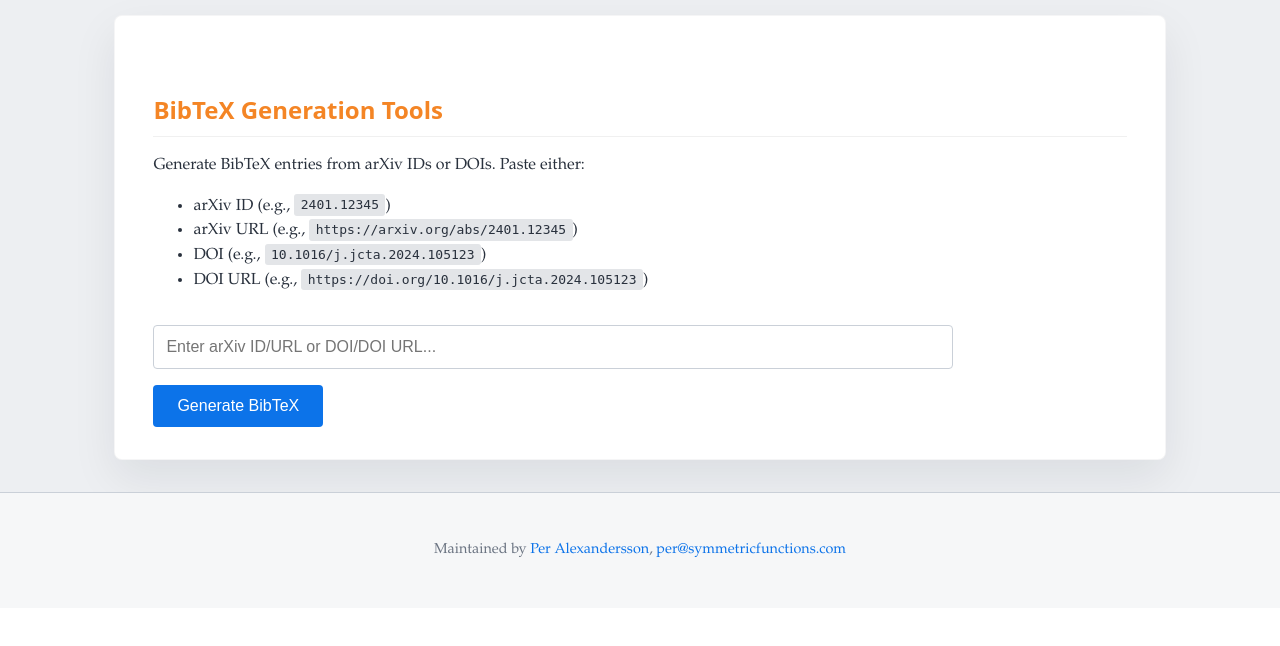
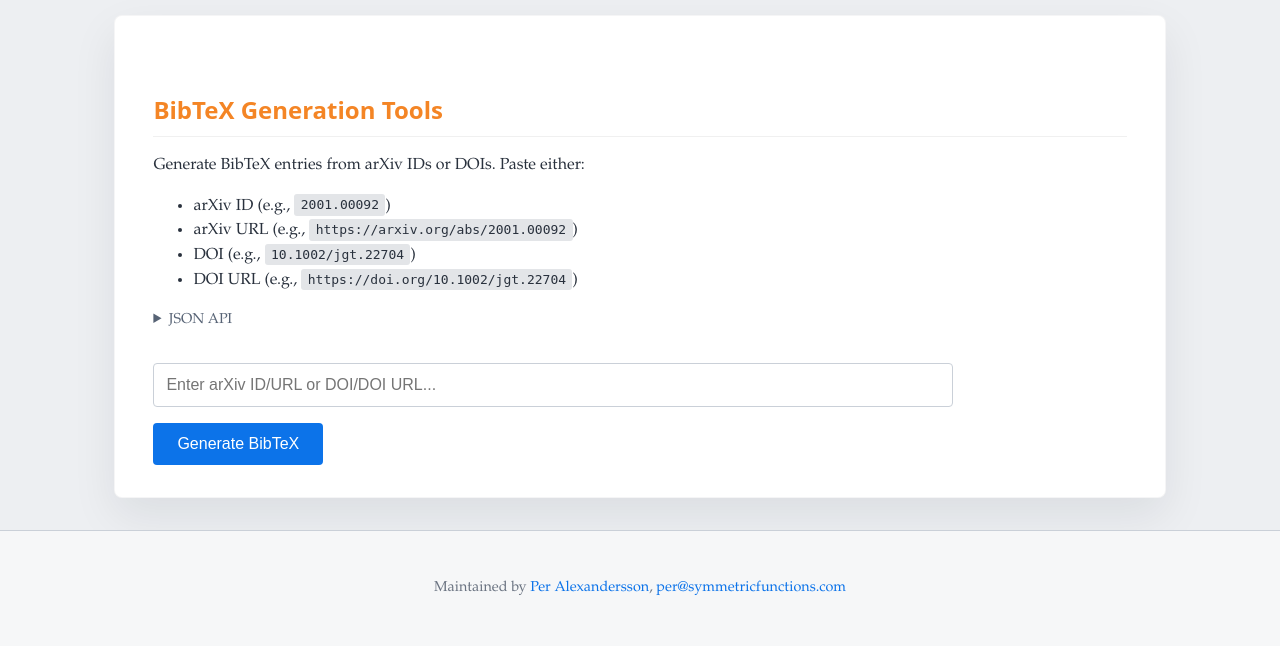
Before and after one commit to PerAlexandersson/arxiv.symmetricfunctions.com, a Flask app: page /tools in a window 1280 px wide. Shown: the part 265-911 px from the top of the page. Before the commit the page ends 823 px from the top, so only its background shows below. Run offline with Flask 3, Linux system fonts and the light colour scheme; parts of the project's set-up code (start-up, migrations or seed data) failed here and were passed over; some libraries are stand-ins or nearby versions.

Commit message:
Add JSON REST API for BibTeX and fix example DOIs
Add GET /api/bibtex.json?id=... or ?doi=... endpoint (CSRF-exempt)
for programmatic access. Refactor core logic into shared helper.
Update tools page examples to use real, working IDs/DOIs.

Co-Authored-By: Claude Opus 4.6 (1M context) <noreply@anthropic.com>

```diff
--- a/src/app.py
+++ b/src/app.py
@@ -483,113 +483,108 @@ def keyword_cloud():
                            symcat_suggestions=suggestions)
 
 
-@app.route('/api/generate-bibtex', methods=['POST'])
-def generate_bibtex_api():
-    """API endpoint to generate BibTeX from arXiv ID or DOI."""
-    data = request.get_json()
-    input_text = data.get('input', '').strip()
+def _generate_bibtex(input_text):
+    """Core BibTeX generation logic. Returns (result_dict, status_code)."""
+    import xml.etree.ElementTree as ET
 
     if not input_text:
-        return jsonify({'error': 'Please provide an arXiv ID or DOI'}), 400
+        return {'error': 'Please provide an arXiv ID or DOI'}, 400
 
-    # Try to parse as arXiv ID or URL
     arxiv_id = None
     doi = None
 
     # Check if it's an arXiv URL or ID
     if 'arxiv.org' in input_text.lower():
-        # Extract ID from URL
         match = re.search(r'arxiv\.org/(?:abs|pdf)/([0-9]+\.[0-9]+(?:v[0-9]+)?)', input_text, re.IGNORECASE)
         if match:
             arxiv_id = match.group(1)
     elif re.match(r'^[0-9]+\.[0-9]+(?:v[0-9]+)?$', input_text):
-        # Direct arXiv ID
         arxiv_id = input_text
 
-    # Check if it's a DOI or DOI URL
     if not arxiv_id:
         if 'doi.org/' in input_text.lower():
-            # Extract DOI from URL
             doi = input_text.split('doi.org/')[-1]
         elif re.match(r'^10\.\d+/', input_text):
-            # Direct DOI
             doi = input_text
 
     if arxiv_id:
-        # Fetch from our database
+        # Try local database first
         conn = get_db_connection()
         cursor = conn.cursor()
-
         cursor.execute("""
             SELECT id, arxiv_id, title, published_date, journal_ref, doi
-            FROM papers
-            WHERE arxiv_id LIKE %s
+            FROM papers WHERE arxiv_id LIKE %s
         """, (f"{arxiv_id}%",))
-
         paper = cursor.fetchone()
 
         if paper:
             paper['authors'] = get_paper_authors(cursor, paper['id'])
             cursor.close()
-
-            arxiv_bib = arxiv2bib(paper)
-            result = {'arxiv': arxiv_bib}
-
+            result = {'arxiv': arxiv2bib(paper)}
             if paper['doi']:
                 published_bib = doi2bib(paper['doi'], paper)
                 if published_bib:
                     result['published'] = published_bib
+            return result, 200
 
-            return jsonify(result)
-        else:
-            cursor.close()
-            # Fallback: fetch directly from arXiv API
-            try:
-                api_url = f"https://export.arxiv.org/api/query?id_list={arxiv_id}"
-                resp = requests.get(api_url, timeout=10)
-                resp.raise_for_status()
-                import xml.etree.ElementTree as ET
-                root = ET.fromstring(resp.text)
-                ns = {'atom': 'http://www.w3.org/2005/Atom',
-                      'arxiv': 'http://arxiv.org/schemas/atom'}
-                entry = root.find('atom:entry', ns)
-                if entry is None or entry.find('atom:title', ns) is None:
-                    return jsonify({'error': 'Paper not found on arXiv'}), 404
-                title = ' '.join(entry.find('atom:title', ns).text.split())
-                authors = [a.find('atom:name', ns).text
-                           for a in entry.findall('atom:author', ns)]
-                published = entry.find('atom:published', ns).text[:4]  # YYYY
-                doi_el = entry.find('arxiv:doi', ns)
-                doi_val = doi_el.text.strip() if doi_el is not None else None
-                journal_el = entry.find('arxiv:journal_ref', ns)
-                journal_val = journal_el.text.strip() if journal_el is not None else None
-                paper_data = {
-                    'arxiv_id': arxiv_id,
-                    'title': title,
-                    'authors': authors,
-                    'published_date': published,
-                    'journal_ref': journal_val,
-                    'doi': doi_val,
-                }
-                result = {'arxiv': arxiv2bib(paper_data)}
-                if doi_val:
-                    published_bib = doi2bib(doi_val, paper_data)
-                    if published_bib:
-                        result['published'] = published_bib
-                return jsonify(result)
-            except Exception as e:
-                logger.exception("arXiv API fallback failed for %s", arxiv_id)
-                return jsonify({'error': 'Paper not found in database and arXiv lookup failed'}), 404
+        cursor.close()
+        # Fallback: fetch directly from arXiv API
+        try:
+            api_url = f"https://export.arxiv.org/api/query?id_list={arxiv_id}"
+            resp = requests.get(api_url, timeout=10)
+            resp.raise_for_status()
+            root = ET.fromstring(resp.text)
+            ns = {'atom': 'http://www.w3.org/2005/Atom',
+                  'arxiv': 'http://arxiv.org/schemas/atom'}
+            entry = root.find('atom:entry', ns)
+            if entry is None or entry.find('atom:title', ns) is None:
+                return {'error': 'Paper not found on arXiv'}, 404
+            title = ' '.join(entry.find('atom:title', ns).text.split())
+            authors = [a.find('atom:name', ns).text
+                       for a in entry.findall('atom:author', ns)]
+            published = entry.find('atom:published', ns).text[:4]
+            doi_el = entry.find('arxiv:doi', ns)
+            doi_val = doi_el.text.strip() if doi_el is not None else None
+            journal_el = entry.find('arxiv:journal_ref', ns)
+            journal_val = journal_el.text.strip() if journal_el is not None else None
+            paper_data = {
+                'arxiv_id': arxiv_id, 'title': title, 'authors': authors,
+                'published_date': published, 'journal_ref': journal_val, 'doi': doi_val,
+            }
+            result = {'arxiv': arxiv2bib(paper_data)}
+            if doi_val:
+                published_bib = doi2bib(doi_val, paper_data)
+                if published_bib:
+                    result['published'] = published_bib
+            return result, 200
+        except Exception:
+            logger.exception("arXiv API fallback failed for %s", arxiv_id)
+            return {'error': 'Paper not found in database and arXiv lookup failed'}, 404
 
     elif doi:
-        # Fetch directly from DOI
         bibtex = doi2bib(doi)
         if bibtex:
-            return jsonify({'published': bibtex})
-        else:
-            return jsonify({'error': 'Failed to fetch BibTeX from DOI'}), 500
+            return {'published': bibtex}, 200
+        return {'error': 'Failed to fetch BibTeX from DOI'}, 500
 
-    return jsonify({'error': 'Could not parse input as arXiv ID or DOI'}), 400
+    return {'error': 'Could not parse input as arXiv ID or DOI'}, 400
+
+
+@app.route('/api/generate-bibtex', methods=['POST'])
+def generate_bibtex_api():
+    """POST endpoint for the tools page (requires CSRF)."""
+    data = request.get_json()
+    result, status = _generate_bibtex(data.get('input', '').strip())
+    return jsonify(result), status
+
+
+@app.route('/api/bibtex.json')
+@csrf.exempt
+def bibtex_json():
+    """GET JSON API: /api/bibtex.json?id=2001.00092 or ?doi=10.1002/jgt.22704"""
+    input_text = request.args.get('id') or request.args.get('doi', '')
+    result, status = _generate_bibtex(input_text.strip())
+    return jsonify(result), status
 
 
 @app.route('/search')
--- a/src/templates/tools.html
+++ b/src/templates/tools.html
@@ -7,11 +7,18 @@
 
 <p>Generate BibTeX entries from arXiv IDs or DOIs. Paste either:</p>
 <ul>
-    <li>arXiv ID (e.g., <code>2401.12345</code>)</li>
-    <li>arXiv URL (e.g., <code>https://arxiv.org/abs/2401.12345</code>)</li>
-    <li>DOI (e.g., <code>10.1016/j.jcta.2024.105123</code>)</li>
-    <li>DOI URL (e.g., <code>https://doi.org/10.1016/j.jcta.2024.105123</code>)</li>
+    <li>arXiv ID (e.g., <code>2001.00092</code>)</li>
+    <li>arXiv URL (e.g., <code>https://arxiv.org/abs/2001.00092</code>)</li>
+    <li>DOI (e.g., <code>10.1002/jgt.22704</code>)</li>
+    <li>DOI URL (e.g., <code>https://doi.org/10.1002/jgt.22704</code>)</li>
 </ul>
+
+<details style="margin-top:0.5rem; font-size:0.9rem; color:var(--c-text-sub);">
+  <summary style="cursor:pointer;">JSON API</summary>
+  <p style="margin:0.5rem 0 0;">
+    GET <code>/api/bibtex.json?id=2001.00092</code> or <code>/api/bibtex.json?doi=10.1002/jgt.22704</code>
+  </p>
+</details>
 
 <div class="tools-container">
     <form id="bibtex-form" onsubmit="generateBibtex(event)" style="margin-top: 2rem;">
```
